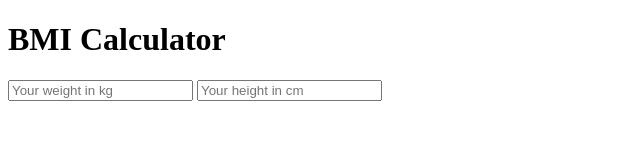
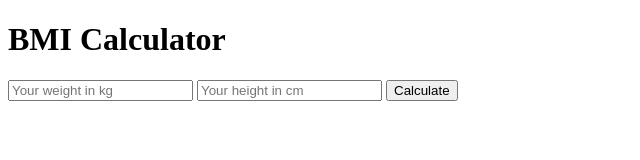
Before and after one commit to maxarvid/bmi_calculator_course_materials, a website: page src/index.html in a window 1280 px wide. Shown: the whole page, without its empty margins (0-640 px from the left). Drawn offline with Linux system fonts and the light colour scheme.

Commit message:
add calculate button test and implementation

```diff
--- a/src/index.html
+++ b/src/index.html
@@ -10,5 +10,6 @@
   <h1>BMI Calculator</h1>
   <input type="text" id="weight" placeholder="Your weight in kg">
   <input type="text" id="height" placeholder="Your height in cm">
+  <button id="Calculate">Calculate</button>
 </body>
 </html>
```
Also changed, not shown: cypress/integration/userCanTestTheirBMI.feature.js (+1 -0 lines).
